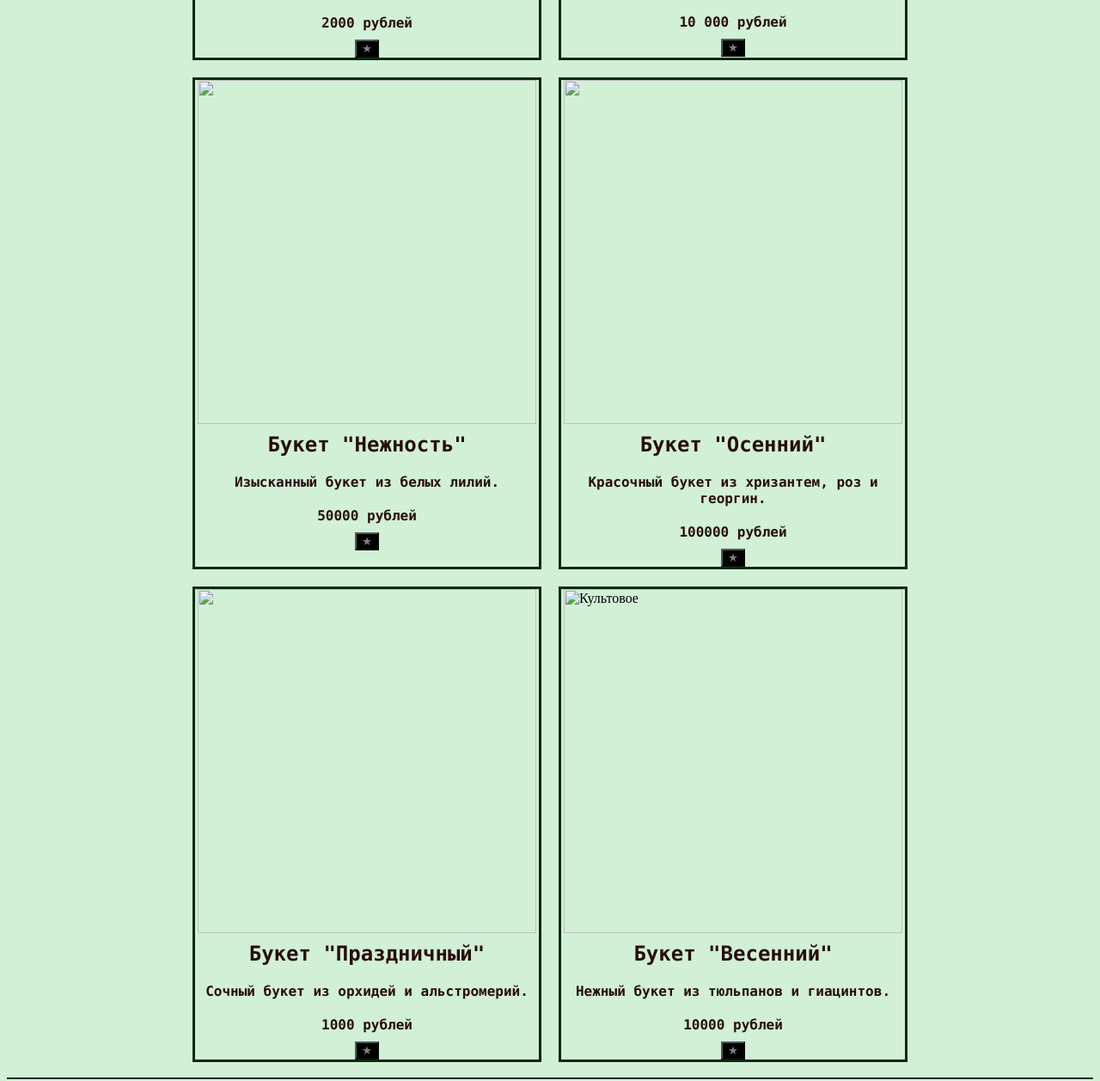
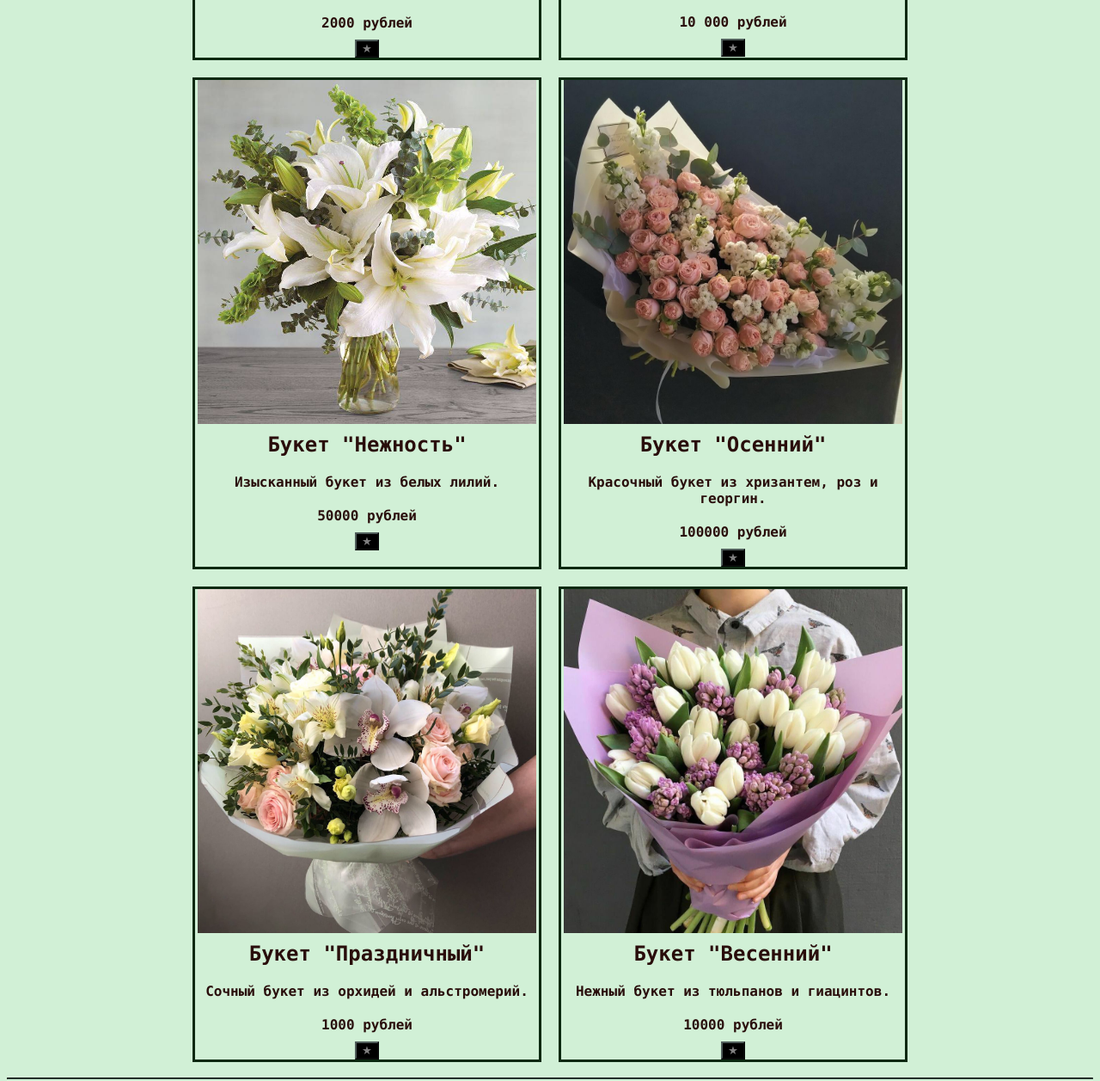
Before and after one commit to sinpiks/web_labs, a website: page index.html in a window 1280 px wide. Shown: the part 743-2000 px from the top of the page at 86% size. Drawn offline with Linux system fonts and the light colour scheme.

Commit message:
Update index.html

```diff
--- a/index.html
+++ b/index.html
@@ -39,7 +39,7 @@
                     <button class="favorite-btn" type="button">&#9733;</button>
                 </div>
                 <div class="product" data-favorite="false" data-cult="false" data-other="false" data-price='20000'>
-                    <img src="img/pic2.jpeg" height="400" width="394px"
+                    <img src="pic2.jpeg" height="400" width="394px"
                         height="192px alt="Обычное">
                     <h1> Букет "Солнечный"</h1>
                     <h2> Яркий и жизнерадостный букет, который поднимет настроение.</h2>
@@ -48,7 +48,7 @@
                     <button class="favorite-btn" type="button">&#9733;</button>
                 </div>
                 <div class="product" data-favorite="false" data-cult="false" data-other="true" data-price='25000'>
-                    <img src="img/pic3.jpeg" height="400" width="394px"
+                    <img src="pic3.jpeg" height="400" width="394px"
                         height="192px alt="Обычное">
                     <h1> Букет "Нежность"</h1>
                     <h2> Изысканный букет из белых лилий. </h2>
@@ -56,7 +56,7 @@
                     <button class="favorite-btn" type="button">&#9733;</button>
                 </div>
                 <div class="product" data-favorite="false" data-cult="true" data-other="true" data-price='99000'>
-                    <img src="img/pic22.jpg" height="400" width="394px"
+                    <img src="pic22.jpg" height="400" width="394px"
                         height="192px alt="Культовое">
                     <h1>Букет "Осенний"</h1>
                     <h2> Красочный букет из хризантем, роз и георгин. </h2>
@@ -64,7 +64,7 @@
                     <button class="favorite-btn" type="button">&#9733;</button>
                 </div>
                 <div class="product" data-favorite="false" data-cult="false" data-other="true" data-price='30000'>
-                     <img src="img/pic4.jpg" height="400" width="394px"
+                     <img src="pic4.jpg" height="400" width="394px"
                         height="192px alt="Обычное">
                     <h1>Букет "Праздничный"</h1>
                     <h2> Сочный букет из орхидей и альстромерий.</h2>
@@ -72,7 +72,7 @@
                     <button class="favorite-btn" type="button"back>&#9733;</button>
                 </div>
                 <div class="product" data-favorite="false" data-cult="true" data-other="true" data-price='50000'>
-                    <img src="img/pic5.jpg" height="400" width="394px"
+                    <img src="pic5.jpg" height="400" width="394px"
                         height="192px" alt="Культовое">
                     <h1>Букет "Весенний"</h1>
                     <h2> Нежный букет из тюльпанов и гиацинтов. </h2>
```
